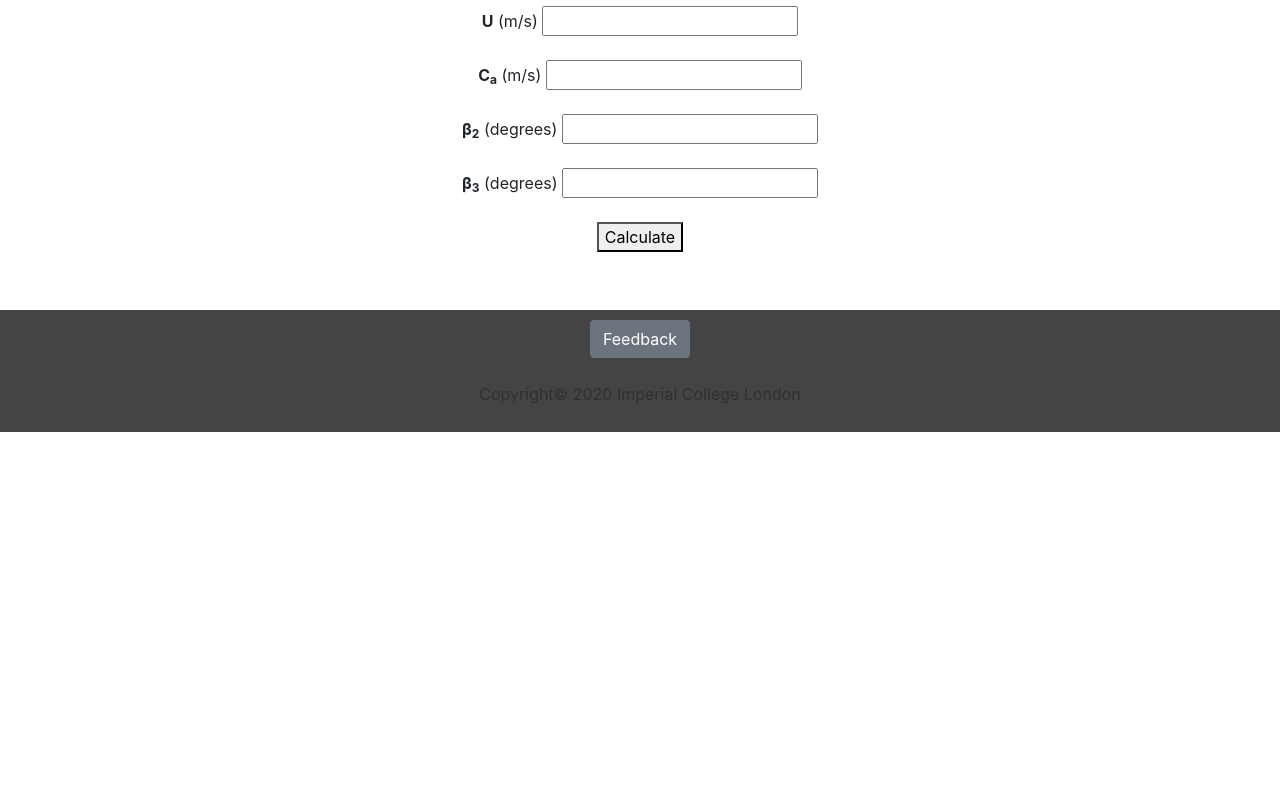
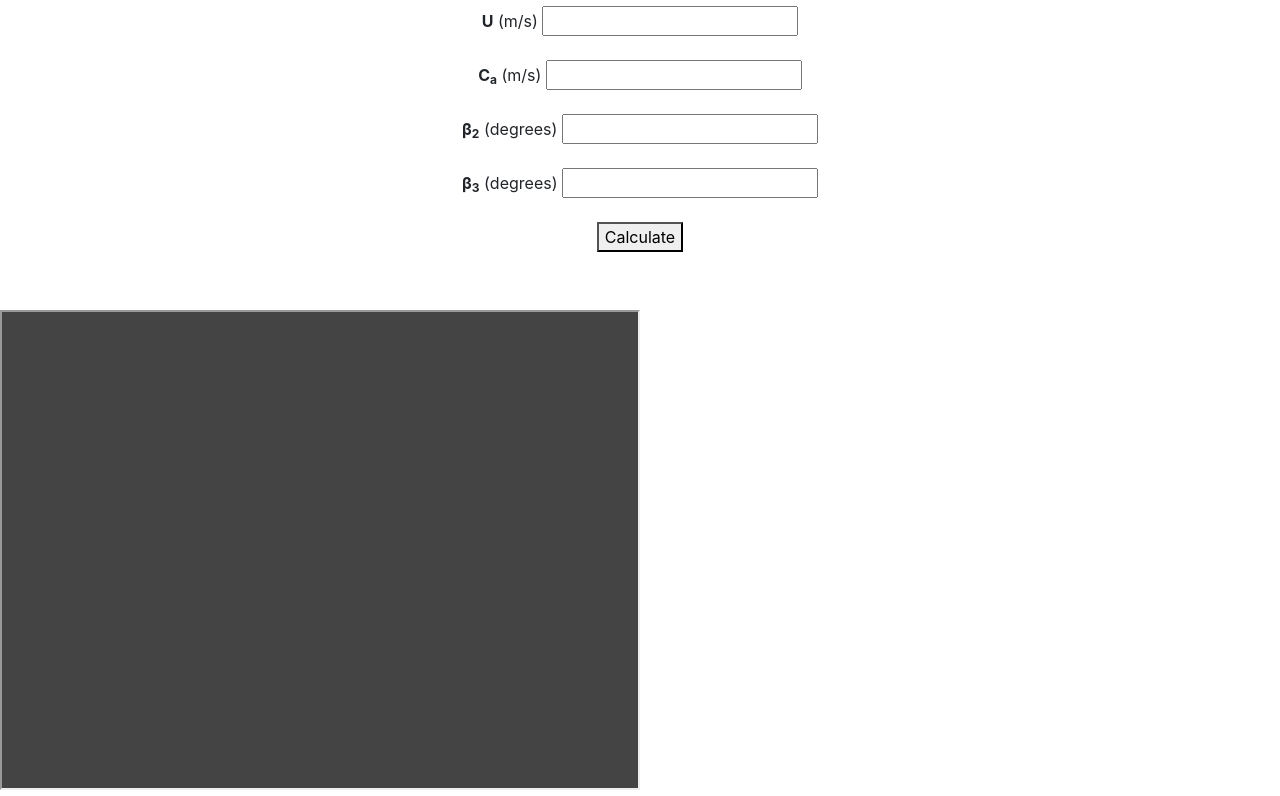
Before and after one commit to dennisamps/Learnturbomach, a plain HTML site: page Calculator.html in a window 1280 px wide. Shown: the part 784-1580 px from the top of the page. Before the commit the page ends 1216 px from the top, so only its background shows below. Drawn offline with nearby package versions, Linux system fonts and the light colour scheme.

Commit message:
Update Calculator.html

```diff
--- a/Calculator.html
+++ b/Calculator.html
@@ -112,7 +112,8 @@
 </section>
 
 
-
+<div class="sketchfab-embed-wrapper">
+    <iframe title="A 3D model" width="640" height="480" src="https://sketchfab.com/models/be29b32c065244478e42a9097d2f0895/embed?
 
 
 <footer id="footer">
```
